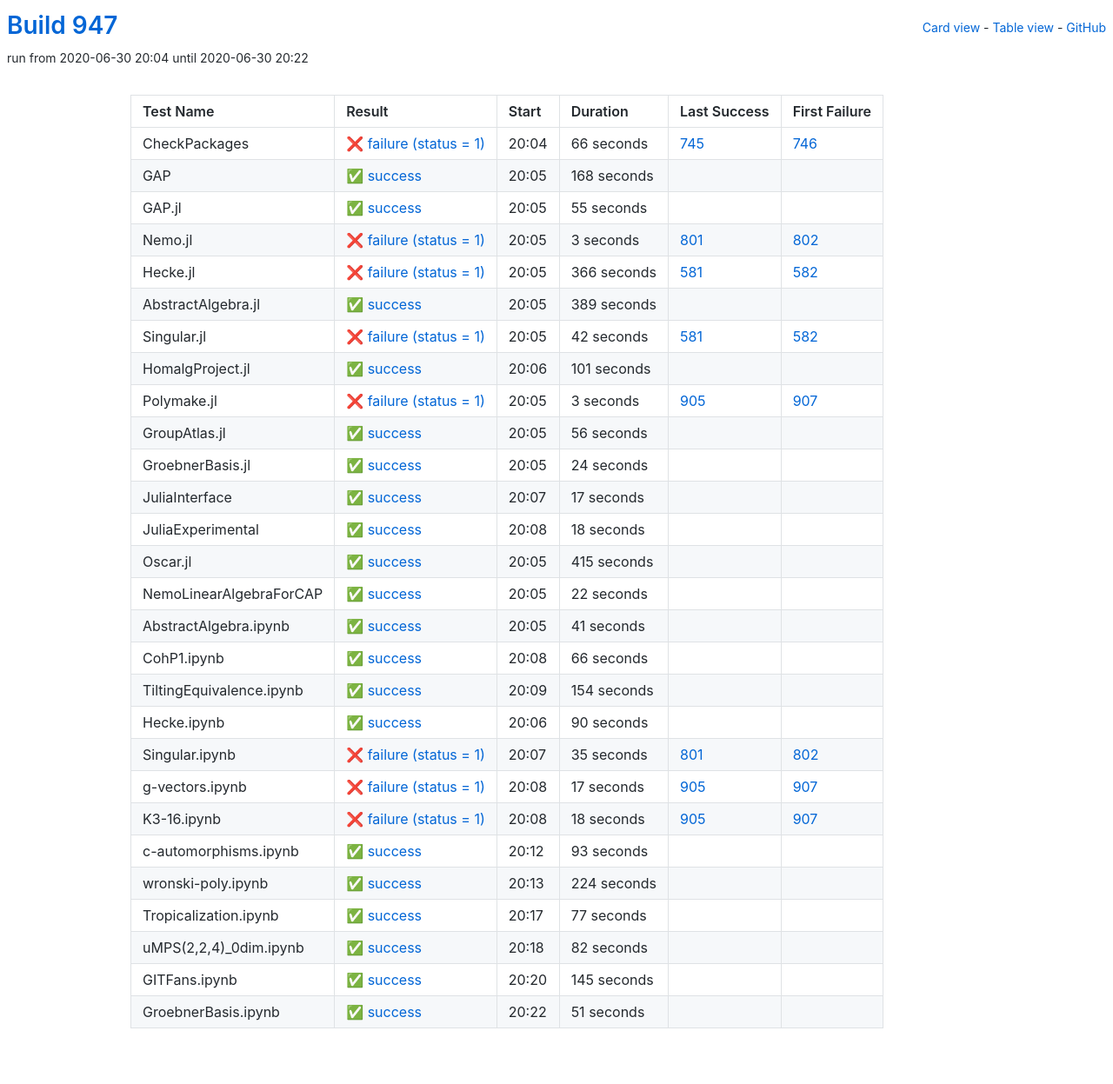
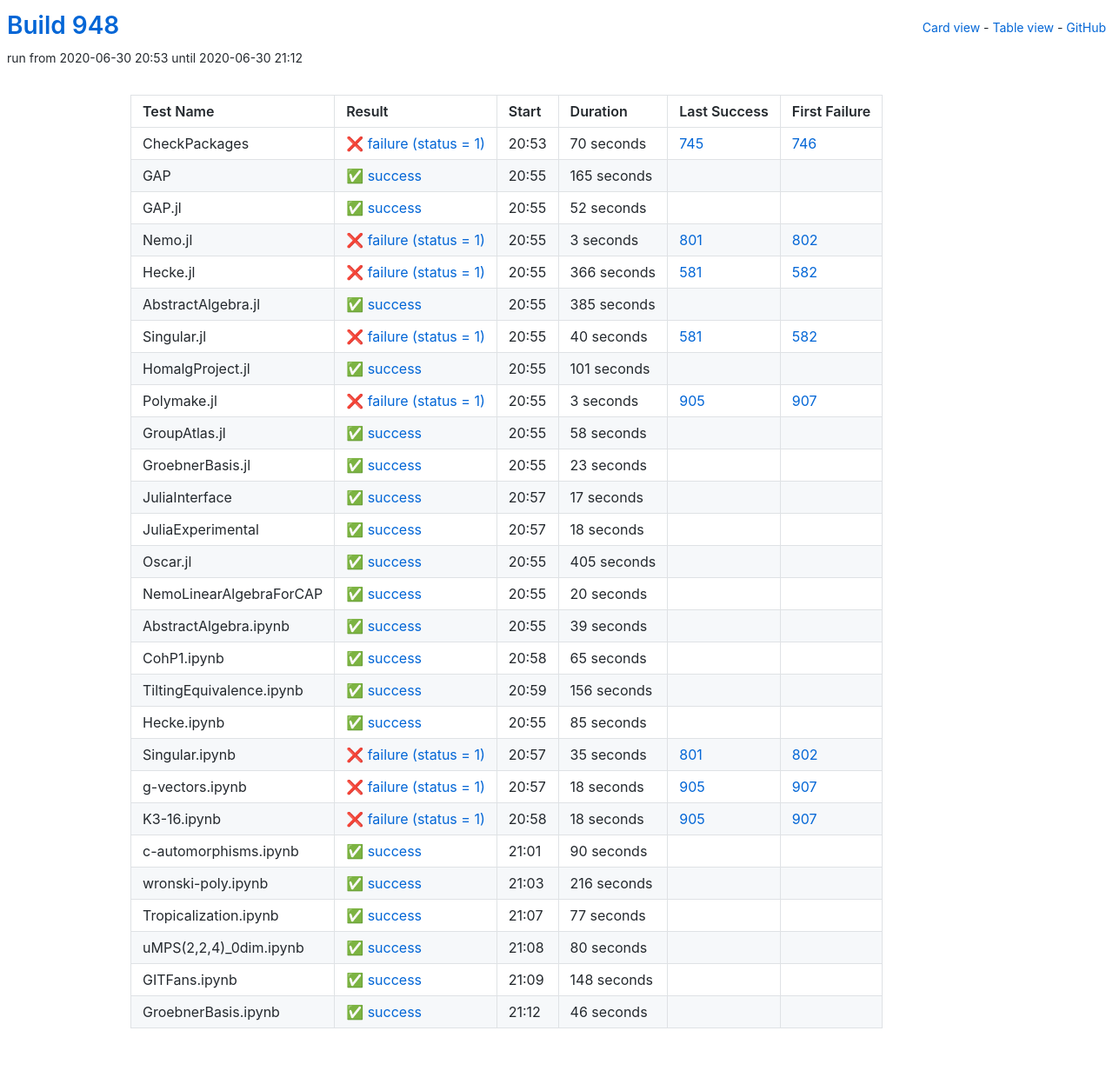
Before and after one commit to oscar-system/oscar-ci-status-1.4, a Jekyll site: the page built from table.html, in a window 1280 px wide. Shown: the whole page at 87% size. Built offline with Jekyll 4.4.1, drawn with Linux system fonts in a browser that asks for light colours.

Commit message:
Build #948

```diff
--- a/_data/ci.yml
+++ b/_data/ci.yml
@@ -1,6 +1,6 @@
 ---
-build: 947
-build_url: https://oscarci.mathematik.uni-kl.de/job/oscar-julia-1.4/947/
+build: 948
+build_url: https://oscarci.mathematik.uni-kl.de/job/oscar-julia-1.4/948/
 job: oscar-julia-1.4
 organization: oscar-system
 repo: oscar-ci-status-1.4
@@ -8,44 +8,44 @@ repourl: https://github.com/oscar-system/oscar-ci-status-1.4
 tests:
 - name: CheckPackages
   id: checkpackages
-  log: https://oscarci.mathematik.uni-kl.de/job/oscar-julia-1.4/947/artifact/logs/build-947/CheckPackages.log
-  start: 2020-06-30 20:04
+  log: https://oscarci.mathematik.uni-kl.de/job/oscar-julia-1.4/948/artifact/logs/build-948/CheckPackages.log
+  start: 2020-06-30 20:53
   success: false
   exitcode: 1
   status: failure
-  duration: 66
+  duration: 70
   last_success: 745
   last_success_url: https://oscarci.mathematik.uni-kl.de/job/oscar-julia-1.4/745/
   first_failure: 746
   first_failure_url: https://oscarci.mathematik.uni-kl.de/job/oscar-julia-1.4/746/
 - name: GAP
   id: gap
-  log: https://oscarci.mathematik.uni-kl.de/job/oscar-julia-1.4/947/artifact/logs/build-947/GAP.log
-  start: 2020-06-30 20:05
+  log: https://oscarci.mathematik.uni-kl.de/job/oscar-julia-1.4/948/artifact/logs/build-948/GAP.log
+  start: 2020-06-30 20:55
   success: true
   exitcode: 0
   status: success
-  duration: 168
+  duration: 165
   last_success: false
   last_success_url:
   first_failure: false
   first_failure_url:
 - name: GAP.jl
   id: gap-jl
-  log: https://oscarci.mathematik.uni-kl.de/job/oscar-julia-1.4/947/artifact/logs/build-947/GAP.jl.log
-  start: 2020-06-30 20:05
+  log: https://oscarci.mathematik.uni-kl.de/job/oscar-julia-1.4/948/artifact/logs/build-948/GAP.jl.log
+  start: 2020-06-30 20:55
   success: true
   exitcode: 0
   status: success
-  duration: 55
+  duration: 52
   last_success: false
   last_success_url:
   first_failure: false
   first_failure_url:
 - name: Nemo.jl
   id: nemo-jl
-  log: https://oscarci.mathematik.uni-kl.de/job/oscar-julia-1.4/947/artifact/logs/build-947/Nemo.jl.log
-  start: 2020-06-30 20:05
+  log: https://oscarci.mathematik.uni-kl.de/job/oscar-julia-1.4/948/artifact/logs/build-948/Nemo.jl.log
+  start: 2020-06-30 20:55
   success: false
   exitcode: 1
   status: failure
@@ -56,8 +56,8 @@ tests:
   first_failure_url: https://oscarci.mathematik.uni-kl.de/job/oscar-julia-1.4/802/
 - name: Hecke.jl
   id: hecke-jl
-  log: https://oscarci.mathematik.uni-kl.de/job/oscar-julia-1.4/947/artifact/logs/build-947/Hecke.jl.log
-  start: 2020-06-30 20:05
+  log: https://oscarci.mathematik.uni-kl.de/job/oscar-julia-1.4/948/artifact/logs/build-948/Hecke.jl.log
+  start: 2020-06-30 20:55
   success: false
   exitcode: 1
   status: failure
@@ -68,32 +68,32 @@ tests:
   first_failure_url: https://oscarci.mathematik.uni-kl.de/job/oscar-julia-1.4/582/
 - name: AbstractAlgebra.jl
   id: abstractalgebra-jl
-  log: https://oscarci.mathematik.uni-kl.de/job/oscar-julia-1.4/947/artifact/logs/build-947/AbstractAlgebra.jl.log
-  start: 2020-06-30 20:05
+  log: https://oscarci.mathematik.uni-kl.de/job/oscar-julia-1.4/948/artifact/logs/build-948/AbstractAlgebra.jl.log
+  start: 2020-06-30 20:55
   success: true
   exitcode: 0
   status: success
-  duration: 389
+  duration: 385
   last_success: false
   last_success_url:
   first_failure: false
   first_failure_url:
 - name: Singular.jl
   id: singular-jl
-  log: https://oscarci.mathematik.uni-kl.de/job/oscar-julia-1.4/947/artifact/logs/build-947/Singular.jl.log
-  start: 2020-06-30 20:05
+  log: https://oscarci.mathematik.uni-kl.de/job/oscar-julia-1.4/948/artifact/logs/build-948/Singular.jl.log
+  start: 2020-06-30 20:55
   success: false
   exitcode: 1
   status: failure
-  duration: 42
+  duration: 40
   last_success: 581
   last_success_url: https://oscarci.mathematik.uni-kl.de/job/oscar-julia-1.4/581/
   first_failure: 582
   first_failure_url: https://oscarci.mathematik.uni-kl.de/job/oscar-julia-1.4/582/
 - name: HomalgProject.jl
   id: homalgproject-jl
-  log: https://oscarci.mathematik.uni-kl.de/job/oscar-julia-1.4/947/artifact/logs/build-947/HomalgProject.jl.log
-  start: 2020-06-30 20:06
+  log: https://oscarci.mathematik.uni-kl.de/job/oscar-julia-1.4/948/artifact/logs/build-948/HomalgProject.jl.log
+  start: 2020-06-30 20:55
   success: true
   exitcode: 0
   status: success
@@ -104,8 +104,8 @@ tests:
   first_failure_url:
 - name: Polymake.jl
   id: polymake-jl
-  log: https://oscarci.mathematik.uni-kl.de/job/oscar-julia-1.4/947/artifact/logs/build-947/Polymake.jl.log
-  start: 2020-06-30 20:05
+  log: https://oscarci.mathematik.uni-kl.de/job/oscar-julia-1.4/948/artifact/logs/build-948/Polymake.jl.log
+  start: 2020-06-30 20:55
   success: false
   exitcode: 1
   status: failure
@@ -116,32 +116,32 @@ tests:
   first_failure_url: https://oscarci.mathematik.uni-kl.de/job/oscar-julia-1.4/907/
 - name: GroupAtlas.jl
   id: groupatlas-jl
-  log: https://oscarci.mathematik.uni-kl.de/job/oscar-julia-1.4/947/artifact/logs/build-947/GroupAtlas.jl.log
-  start: 2020-06-30 20:05
+  log: https://oscarci.mathematik.uni-kl.de/job/oscar-julia-1.4/948/artifact/logs/build-948/GroupAtlas.jl.log
+  start: 2020-06-30 20:55
   success: true
   exitcode: 0
   status: success
-  duration: 56
+  duration: 58
   last_success: false
   last_success_url:
   first_failure: false
   first_failure_url:
 - name: GroebnerBasis.jl
   id: groebnerbasis-jl
-  log: https://oscarci.mathematik.uni-kl.de/job/oscar-julia-1.4/947/artifact/logs/build-947/GroebnerBasis.jl.log
-  start: 2020-06-30 20:05
+  log: https://oscarci.mathematik.uni-kl.de/job/oscar-julia-1.4/948/artifact/logs/build-948/GroebnerBasis.jl.log
+  start: 2020-06-30 20:55
   success: true
   exitcode: 0
   status: success
-  duration: 24
+  duration: 23
   last_success: false
   last_success_url:
   first_failure: false
   first_failure_url:
 - name: JuliaInterface
   id: juliainterface
-  log: https://oscarci.mathematik.uni-kl.de/job/oscar-julia-1.4/947/artifact/logs/build-947/JuliaInterface.log
-  start: 2020-06-30 20:07
+  log: https://oscarci.mathematik.uni-kl.de/job/oscar-julia-1.4/948/artifact/logs/build-948/JuliaInterface.log
+  start: 2020-06-30 20:57
   success: true
   exitcode: 0
   status: success
@@ -152,8 +152,8 @@ tests:
   first_failure_url:
 - name: JuliaExperimental
   id: juliaexperimental
-  log: https://oscarci.mathematik.uni-kl.de/job/oscar-julia-1.4/947/artifact/logs/build-947/JuliaExperimental.log
-  start: 2020-06-30 20:08
+  log: https://oscarci.mathematik.uni-kl.de/job/oscar-julia-1.4/948/artifact/logs/build-948/JuliaExperimental.log
+  start: 2020-06-30 20:57
   success: true
   exitcode: 0
   status: success
@@ -164,80 +164,80 @@ tests:
   first_failure_url:
 - name: Oscar.jl
   id: oscar-jl
-  log: https://oscarci.mathematik.uni-kl.de/job/oscar-julia-1.4/947/artifact/logs/build-947/Oscar.jl.log
-  start: 2020-06-30 20:05
+  log: https://oscarci.mathematik.uni-kl.de/job/oscar-julia-1.4/948/artifact/logs/build-948/Oscar.jl.log
+  start: 2020-06-30 20:55
   success: true
   exitcode: 0
   status: success
-  duration: 415
+  duration: 405
   last_success: false
   last_success_url:
   first_failure: false
   first_failure_url:
 - name: NemoLinearAlgebraForCAP
   id: nemolinearalgebraforcap
-  log: https://oscarci.mathematik.uni-kl.de/job/oscar-julia-1.4/947/artifact/logs/build-947/NemoLinearAlgebraForCAP.log
-  start: 2020-06-30 20:05
+  log: https://oscarci.mathematik.uni-kl.de/job/oscar-julia-1.4/948/artifact/logs/build-948/NemoLinearAlgebraForCAP.log
+  start: 2020-06-30 20:55
   success: true
   exitcode: 0
   status: success
-  duration: 22
+  duration: 20
   last_success: false
   last_success_url:
   first_failure: false
   first_failure_url:
 - name: AbstractAlgebra.ipynb
   id: abstractalgebra-ipynb
-  log: https://oscarci.mathematik.uni-kl.de/job/oscar-julia-1.4/947/artifact/logs/build-947/AbstractAlgebra.ipynb.log
-  start: 2020-06-30 20:05
+  log: https://oscarci.mathematik.uni-kl.de/job/oscar-julia-1.4/948/artifact/logs/build-948/AbstractAlgebra.ipynb.log
+  start: 2020-06-30 20:55
   success: true
   exitcode: 0
   status: success
-  duration: 41
+  duration: 39
   last_success: false
   last_success_url:
   first_failure: false
   first_failure_url:
 - name: CohP1.ipynb
   id: cohp1-ipynb
-  log: https://oscarci.mathematik.uni-kl.de/job/oscar-julia-1.4/947/artifact/logs/build-947/CohP1.ipynb.log
-  start: 2020-06-30 20:08
+  log: https://oscarci.mathematik.uni-kl.de/job/oscar-julia-1.4/948/artifact/logs/build-948/CohP1.ipynb.log
+  start: 2020-06-30 20:58
   success: true
   exitcode: 0
   status: success
-  duration: 66
+  duration: 65
   last_success: false
   last_success_url:
   first_failure: false
   first_failure_url:
 - name: TiltingEquivalence.ipynb
   id: tiltingequivalence-ipynb
-  log: https://oscarci.mathematik.uni-kl.de/job/oscar-julia-1.4/947/artifact/logs/build-947/TiltingEquivalence.ipynb.log
-  start: 2020-06-30 20:09
+  log: https://oscarci.mathematik.uni-kl.de/job/oscar-julia-1.4/948/artifact/logs/build-948/TiltingEquivalence.ipynb.log
+  start: 2020-06-30 20:59
   success: true
   exitcode: 0
   status: success
-  duration: 154
+  duration: 156
   last_success: false
   last_success_url:
   first_failure: false
   first_failure_url:
 - name: Hecke.ipynb
   id: hecke-ipynb
-  log: https://oscarci.mathematik.uni-kl.de/job/oscar-julia-1.4/947/artifact/logs/build-947/Hecke.ipynb.log
-  start: 2020-06-30 20:06
+  log: https://oscarci.mathematik.uni-kl.de/job/oscar-julia-1.4/948/artifact/logs/build-948/Hecke.ipynb.log
+  start: 2020-06-30 20:55
   success: true
   exitcode: 0
   status: success
-  duration: 90
+  duration: 85
   last_success: false
   last_success_url:
   first_failure: false
   first_failure_url:
 - name: Singular.ipynb
   id: singular-ipynb
-  log: https://oscarci.mathematik.uni-kl.de/job/oscar-julia-1.4/947/artifact/logs/build-947/Singular.ipynb.log
-  start: 2020-06-30 20:07
+  log: https://oscarci.mathematik.uni-kl.de/job/oscar-julia-1.4/948/artifact/logs/build-948/Singular.ipynb.log
+  start: 2020-06-30 20:57
   success: false
   exitcode: 1
   status: failure
@@ -248,20 +248,20 @@ tests:
   first_failure_url: https://oscarci.mathematik.uni-kl.de/job/oscar-julia-1.4/802/
 - name: g-vectors.ipynb
   id: g-vectors-ipynb
-  log: https://oscarci.mathematik.uni-kl.de/job/oscar-julia-1.4/947/artifact/logs/build-947/g-vectors.ipynb.log
-  start: 2020-06-30 20:08
+  log: https://oscarci.mathematik.uni-kl.de/job/oscar-julia-1.4/948/artifact/logs/build-948/g-vectors.ipynb.log
+  start: 2020-06-30 20:57
   success: false
   exitcode: 1
   status: failure
-  duration: 17
+  duration: 18
   last_success: 905
   last_success_url: https://oscarci.mathematik.uni-kl.de/job/oscar-julia-1.4/905/
   first_failure: 907
   first_failure_url: https://oscarci.mathematik.uni-kl.de/job/oscar-julia-1.4/907/
 - name: K3-16.ipynb
   id: k3-16-ipynb
-  log: https://oscarci.mathematik.uni-kl.de/job/oscar-julia-1.4/947/artifact/logs/build-947/K3-16.ipynb.log
-  start: 2020-06-30 20:08
+  log: https://oscarci.mathematik.uni-kl.de/job/oscar-julia-1.4/948/artifact/logs/build-948/K3-16.ipynb.log
+  start: 2020-06-30 20:58
   success: false
   exitcode: 1
   status: failure
@@ -272,32 +272,32 @@ tests:
   first_failure_url: https://oscarci.mathematik.uni-kl.de/job/oscar-julia-1.4/907/
 - name: c-automorphisms.ipynb
   id: c-automorphisms-ipynb
-  log: https://oscarci.mathematik.uni-kl.de/job/oscar-julia-1.4/947/artifact/logs/build-947/c-automorphisms.ipynb.log
-  start: 2020-06-30 20:12
+  log: https://oscarci.mathematik.uni-kl.de/job/oscar-julia-1.4/948/artifact/logs/build-948/c-automorphisms.ipynb.log
+  start: 2020-06-30 21:01
   success: true
   exitcode: 0
   status: success
-  duration: 93
+  duration: 90
   last_success: false
   last_success_url:
   first_failure: false
   first_failure_url:
 - name: wronski-poly.ipynb
   id: wronski-poly-ipynb
-  log: https://oscarci.mathematik.uni-kl.de/job/oscar-julia-1.4/947/artifact/logs/build-947/wronski-poly.ipynb.log
-  start: 2020-06-30 20:13
+  log: https://oscarci.mathematik.uni-kl.de/job/oscar-julia-1.4/948/artifact/logs/build-948/wronski-poly.ipynb.log
+  start: 2020-06-30 21:03
   success: true
   exitcode: 0
   status: success
-  duration: 224
+  duration: 216
   last_success: false
   last_success_url:
   first_failure: false
   first_failure_url:
 - name: Tropicalization.ipynb
   id: tropicalization-ipynb
-  log: https://oscarci.mathematik.uni-kl.de/job/oscar-julia-1.4/947/artifact/logs/build-947/Tropicalization.ipynb.log
-  start: 2020-06-30 20:17
+  log: https://oscarci.mathematik.uni-kl.de/job/oscar-julia-1.4/948/artifact/logs/build-948/Tropicalization.ipynb.log
+  start: 2020-06-30 21:07
   success: true
   exitcode: 0
   status: success
@@ -308,36 +308,36 @@ tests:
   first_failure_url:
 - name: uMPS(2,2,4)_0dim.ipynb
   id: umps-2-2-4-0dim-ipynb
-  log: https://oscarci.mathematik.uni-kl.de/job/oscar-julia-1.4/947/artifact/logs/build-947/uMPS-2-2-4-_0dim.ipynb.log
-  start: 2020-06-30 20:18
+  log: https://oscarci.mathematik.uni-kl.de/job/oscar-julia-1.4/948/artifact/logs/build-948/uMPS-2-2-4-_0dim.ipynb.log
+  start: 2020-06-30 21:08
   success: true
   exitcode: 0
   status: success
-  duration: 82
+  duration: 80
   last_success: false
   last_success_url:
   first_failure: false
   first_failure_url:
 - name: GITFans.ipynb
   id: gitfans-ipynb
-  log: https://oscarci.mathematik.uni-kl.de/job/oscar-julia-1.4/947/artifact/logs/build-947/GITFans.ipynb.log
-  start: 2020-06-30 20:20
+  log: https://oscarci.mathematik.uni-kl.de/job/oscar-julia-1.4/948/artifact/logs/build-948/GITFans.ipynb.log
+  start: 2020-06-30 21:09
   success: true
   exitcode: 0
   status: success
-  duration: 145
+  duration: 148
   last_success: false
   last_success_url:
   first_failure: false
   first_failure_url:
 - name: GroebnerBasis.ipynb
   id: groebnerbasis-ipynb
-  log: https://oscarci.mathematik.uni-kl.de/job/oscar-julia-1.4/947/artifact/logs/build-947/GroebnerBasis.ipynb.log
-  start: 2020-06-30 20:22
+  log: https://oscarci.mathematik.uni-kl.de/job/oscar-julia-1.4/948/artifact/logs/build-948/GroebnerBasis.ipynb.log
+  start: 2020-06-30 21:12
   success: true
   exitcode: 0
   status: success
-  duration: 51
+  duration: 46
   last_success: false
   last_success_url:
   first_failure: false
```
Also changed, not shown: README.md.
